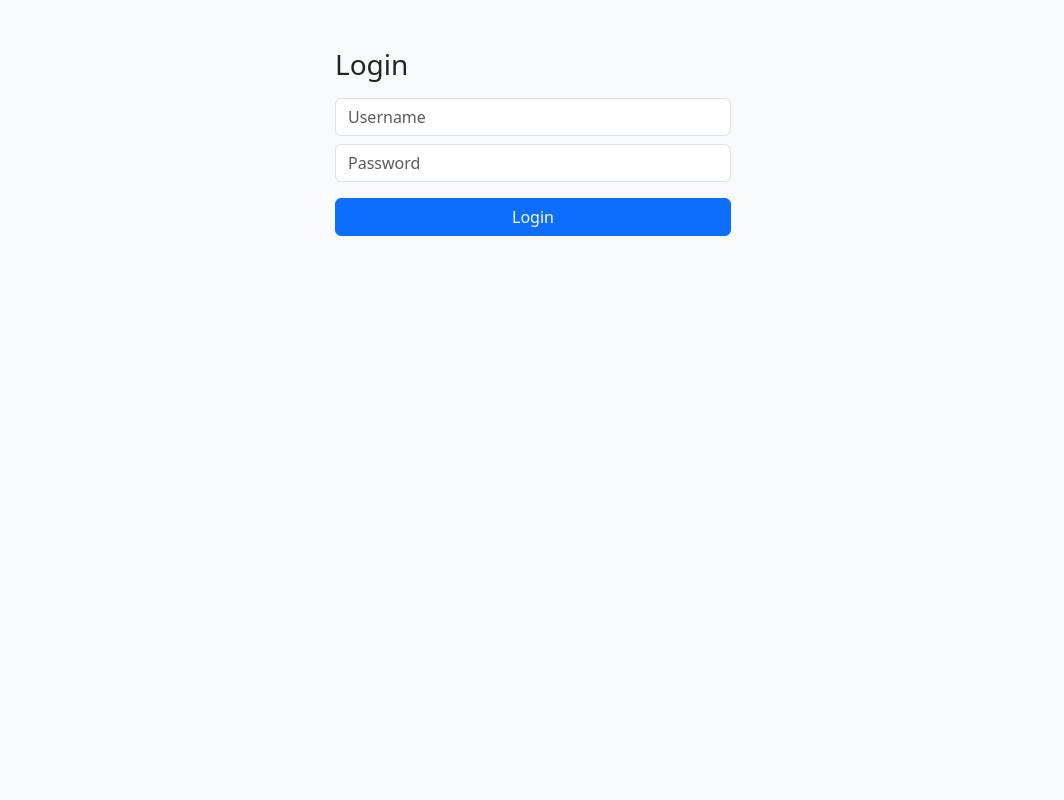
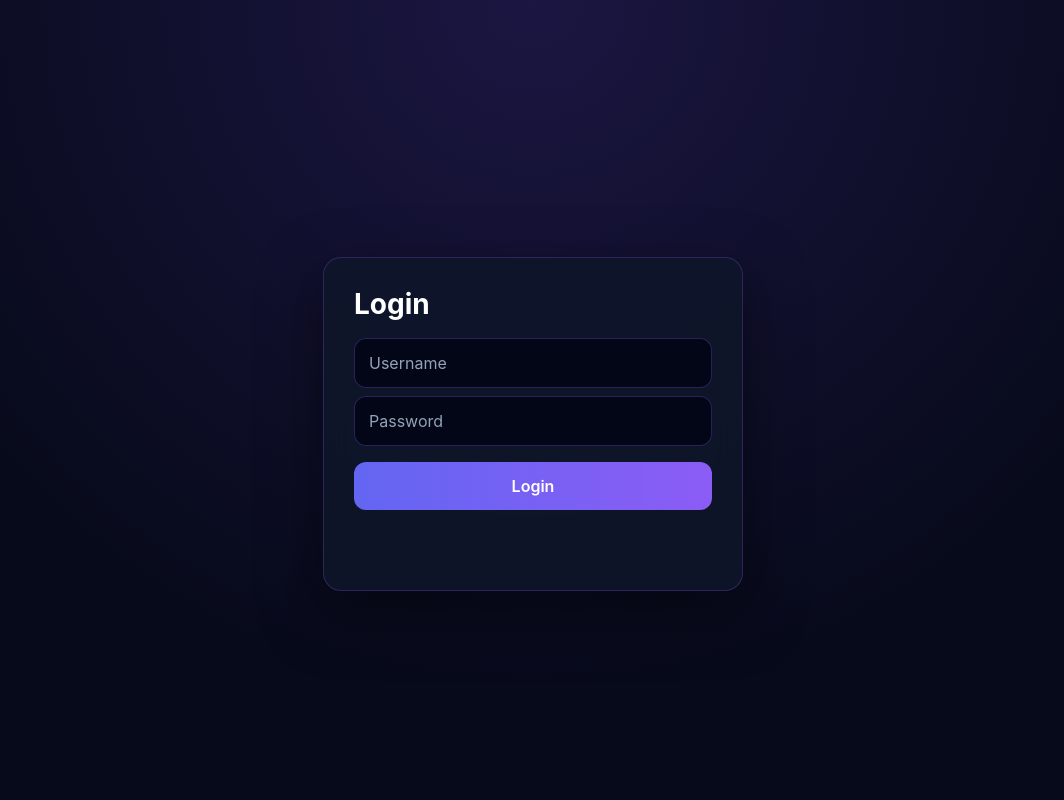
Before and after one commit to nashchotskyi-bogdan/task-manager, a Django app: page / in a window 1280 px wide. Shown: the whole page, without its empty margins (107-1171 px from the left). Run offline with Django 5.2, Linux system fonts and the light colour scheme.

Commit message:
changes_3

```diff
--- a/backend/frontend/index.html
+++ b/backend/frontend/index.html
@@ -5,8 +5,8 @@
     <meta charset="UTF-8">
     <title>Task Manager Pro</title>
     <link href="https://cdn.jsdelivr.net/npm/bootstrap@5.3.3/dist/css/bootstrap.min.css" rel="stylesheet">
-   <link rel="stylesheet" href="{% static 'css/style.css' %}">
-</head> {% load static %}
+    <link rel="stylesheet" href="{% static 'css/main.css' %}">
+</head>
 <body>
 <nav class="navbar d-flex justify-content-between">
     <span class="navbar-brand">Task Manager</span>
--- a/backend/frontend/login.html
+++ b/backend/frontend/login.html
@@ -5,9 +5,9 @@
     <meta charset="UTF-8">
     <title>Login</title>
     <link href="https://cdn.jsdelivr.net/npm/bootstrap@5.3.3/dist/css/bootstrap.min.css" rel="stylesheet">
-    <link rel="stylesheet" href="{% static 'css/login.css' %}">
-</head> {% load static %}
-<body class="bg-light">
+    <link rel="stylesheet" href="{% static 'css/main.css' %}">
+</head>
+<body class="login-page">
 <div class="container mt-5" style="max-width: 420px;">
     <h3 class="mb-3">Login</h3>
     <input id="username" class="form-control mb-2" placeholder="Username">
--- /dev/null
+++ b/static/css/main.css
@@ -0,0 +1,250 @@
+* {
+    margin: 0;
+    padding: 0;
+    box-sizing: border-box;
+}
+
+:root {
+    --bg-primary: #030712;
+    --bg-secondary: #0b1120;
+    --bg-card: rgba(15, 23, 42, 0.85);
+    --border: rgba(99, 102, 241, 0.25);
+    --border-hover: rgba(129, 140, 248, 0.45);
+    --text-primary: #f8fafc;
+    --text-secondary: #cbd5e1;
+    --text-muted: #94a3b8;
+    --accent: #6366f1;
+    --accent-light: #8b5cf6;
+    --shadow: 0 20px 40px rgba(0, 0, 0, 0.35);
+    --shadow-hover: 0 25px 50px rgba(99, 102, 241, 0.18);
+    --transition: all 0.3s ease;
+}
+
+/* App */
+
+/* body */
+body {
+    font-family: Inter, "Segoe UI", sans-serif;
+    background: linear-gradient(135deg, #020617 0%, #0b1120 100%);
+    color: var(--text-primary);
+    min-height: 100vh;
+}
+
+/* navbar */
+.navbar {
+    background: rgba(2, 6, 23, 0.9);
+    backdrop-filter: blur(14px);
+    border-bottom: 1px solid rgba(99, 102, 241, 0.2);
+    padding: 1.25rem 1.75rem;
+}
+
+.navbar-brand {
+    color: var(--text-primary) !important;
+    font-size: 2rem;
+    font-weight: 800;
+    letter-spacing: -0.03em;
+    cursor: default;
+    user-select: none;
+}
+
+.navbar-brand:hover,
+.navbar-brand:focus,
+.navbar-brand:active {
+    color: var(--text-primary) !important;
+    text-decoration: none;
+}
+
+/* container */
+.container {
+    max-width: 1400px;
+    margin: 0 auto;
+    padding: 2rem 1.5rem 4rem;
+}
+
+/* search */
+#searchInput {
+    width: 100%;
+    padding: 1rem 1.2rem;
+    border-radius: 14px;
+    border: 1px solid rgba(148, 163, 184, 0.2);
+    background: rgba(30, 41, 59, 0.6);
+    color: var(--text-primary);
+    outline: none;
+}
+
+#searchInput::placeholder {
+    color: var(--text-muted);
+}
+
+/* card*/
+.card {
+    background: rgba(15, 23, 42, 0.9);
+    border: 1px solid var(--border);
+    border-radius: 20px;
+    padding: 1.5rem;
+}
+
+/* task_grid */
+#tasks {
+    margin-top: 2rem;
+}
+
+/* task_card */
+.task-card {
+    background: rgba(15, 23, 42, 0.95);
+    border: 1px solid var(--border);
+    border-radius: 20px;
+    padding: 1.5rem;
+    transition: var(--transition);
+    height: auto;
+    overflow: hidden;
+}
+
+.task-card:hover {
+    transform: translateY(-6px);
+    border-color: var(--border-hover);
+    box-shadow: var(--shadow-hover);
+}
+
+.task-card h5,
+.task-card p {
+    white-space: normal;
+    overflow-wrap: anywhere;
+    word-break: break-word;
+}
+.task-meta {
+    margin-top: 0.5rem;
+    margin-bottom: 0.6rem;
+    display: flex;
+    flex-direction: column;
+    gap: 10px;
+}
+
+.meta-line {
+    font-size: 0.85rem;
+    color: var(--text-muted);
+    line-height: 1.1;
+    margin: 0;
+}
+
+/* text_fix */
+.text-muted {
+    text-align: center;
+    width: 100%;
+    font-size: 1.1rem;
+    color: var(--text-muted) !important;
+    padding: 3rem 0;
+}
+
+/* badges */
+.badge {
+    border-radius: 999px;
+    padding: 0.5rem 0.8rem;
+}
+
+/* buttons */
+.btn {
+    border-radius: 12px;
+}
+
+/* modal */
+.modal-box {
+    display: none;
+    position: fixed;
+    top: 50%;
+    left: 50%;
+    transform: translate(-50%, -50%);
+    width: 420px;
+    background: #0f172a;
+    padding: 2rem;
+    border-radius: 20px;
+    border: 1px solid var(--border);
+    z-index: 1000;
+}
+
+/* Login */
+
+/* login (background) */
+.login-page {
+    margin: 0;
+    padding: 0;
+    font-family: "Inter", Arial, sans-serif;
+    min-height: 100vh;
+    display: flex;
+    justify-content: center;
+    align-items: center;
+    background: radial-gradient(circle at top, #1b1642, #070a1a 70%);
+    color: #e5e7eb;
+}
+
+/* login_container */
+.login-page .container {
+    width: 100%;
+    max-width: 420px;
+    background: rgba(15, 23, 42, 0.85);
+    border: 1px solid rgba(139, 92, 246, 0.25);
+    backdrop-filter: blur(14px);
+    border-radius: 18px;
+    padding: 30px;
+    box-shadow: 0 20px 60px rgba(0, 0, 0, 0.5);
+}
+
+/* title */
+.login-page h3 {
+    color: #ffffff;
+    font-weight: 700;
+    margin-bottom: 20px;
+}
+
+/* inputs */
+.login-page input {
+    width: 100%;
+    padding: 12px 14px;
+    margin-bottom: 12px;
+    background: rgba(2, 6, 23, 0.9);
+    border: 1px solid rgba(139, 92, 246, 0.3);
+    border-radius: 12px;
+    color: #f8fafc;
+    outline: none;
+    transition: 0.2s ease;
+}
+
+.login-page input::placeholder {
+    color: #94a3b8;
+}
+
+.login-page input:focus {
+    border-color: #8b5cf6;
+    box-shadow: 0 0 0 3px rgba(139, 92, 246, 0.2);
+}
+
+/* button */
+.login-page .btn-primary {
+    width: 100%;
+    padding: 12px;
+    background: linear-gradient(90deg, #6366f1, #8b5cf6);
+    border: none;
+    border-radius: 12px;
+    font-weight: 600;
+    color: white;
+    transition: 0.2s ease;
+}
+
+.login-page .btn-primary:hover {
+    opacity: 0.9;
+    transform: translateY(-1px);
+}
+
+.login-page #error {
+    color: #f87171;
+    font-size: 14px;
+    margin-top: 12px;
+    min-height: 18px;
+}
+
+/* transitions */
+.login-page .container,
+.login-page input,
+.login-page .btn-primary {
+    transition: all 0.2s ease;
+}
```
Also changed, not shown: backend/settings.py (+5 -6 lines), static/login.css (+13 -12 lines).
